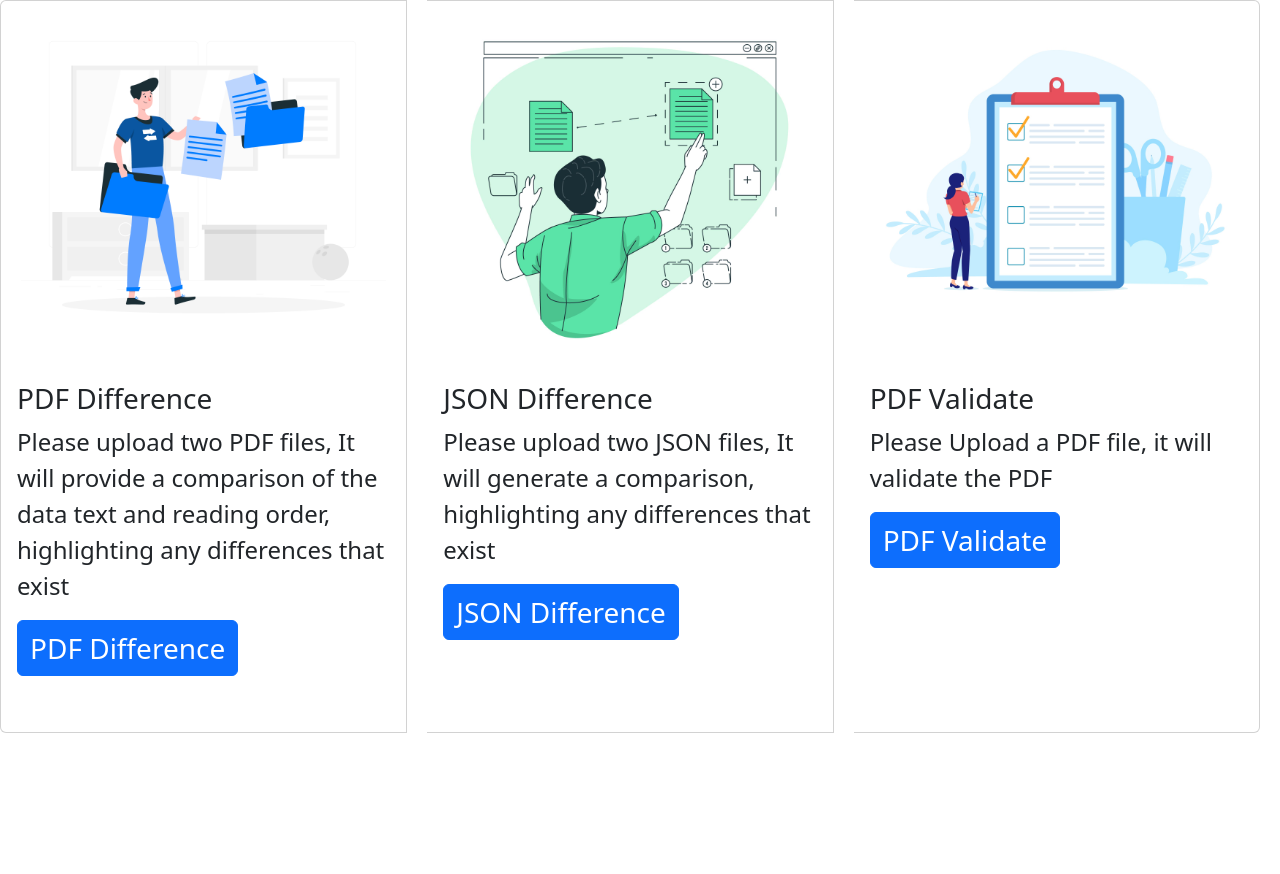
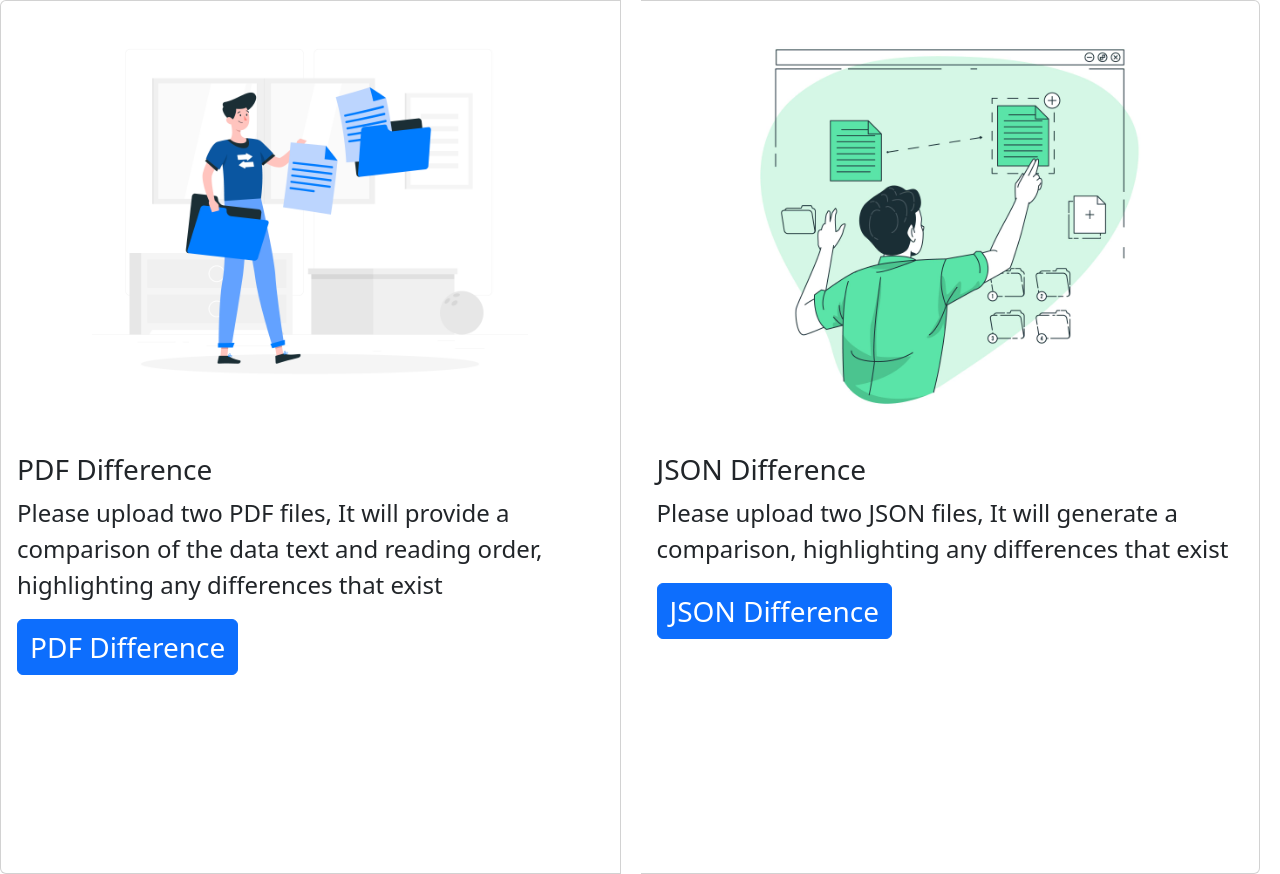
Before and after one commit to abhi-david/PDF-Check, a Flask app: page / in a window 1280 px wide. Shown: the part 56-930 px from the top of the page. Before the commit the page ends 789 px from the top, so only its background shows below. Run offline with Flask 2, Linux system fonts and the light colour scheme.

Commit message:
Update home.html removed last validate tab

```diff
--- a/templates/home.html
+++ b/templates/home.html
@@ -27,15 +27,6 @@
     </div>
 
 
-    <div class="card ">
-      <img class="card-img-top"src="{{ url_for('static', filename='4105860_2152177.jpg') }}" alt="Card image cap">
-      <div class="card-body ">
-        <h5 class="card-title fs-3">PDF Validate </h5>
-        <p class="card-text fs-4">Please Upload a PDF file, it will validate the PDF</p>
-        <a href="/validate" class="btn btn-primary fs-3">PDF Validate</a>
-      </div>
-    </div>
-
 </div>
 
   <script  src="../static/js/main.js"></script>
```
